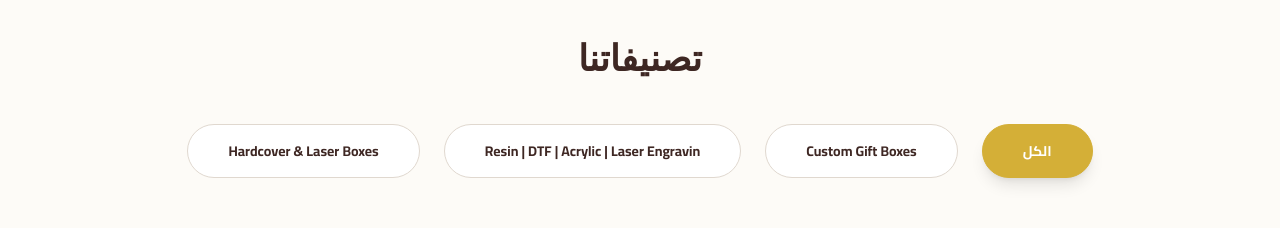
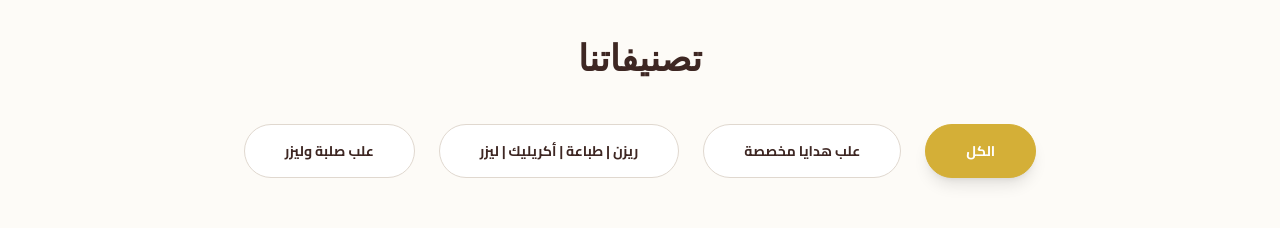
Before and after one commit to MraamHisham/pixelbox-website, a Next.js app: page / in a window 1280 px wide. Shown: the part 860-1088 px from the top of the page. Built offline with nearby package versions, Linux system fonts and the light colour scheme; no server answers; the database is empty; a web font is replaced by a local one.

Commit message:
Fix categories translation, layout, and site-wide animations

```diff
--- a/app/globals.css
+++ b/app/globals.css
@@ -19,15 +19,16 @@ body {
   overflow-x: hidden;
 }
 
-/* ده الكود اللي هيخلي أي حاجة تلمسيها تصغر أو تكبر */
-/* ده مخصوص للموبايل عشان يشتغل باللمس */
+/* أنيميشن إجباري للموبايل عشان أي حاجة تتلمس تصغر (Touch Animation) */
 @media (max-width: 768px) {
-  .hover\:scale-105:active { transform: scale(0.95) !important; }
-  .hover\:scale-110:active { transform: scale(0.90) !important; }
-  .hover\:scale-125:active { transform: scale(0.95) !important; }
-
-  /* حركة ناعمة */
-  a, button, .group {
-    transition: all 0.2s ease-in-out !important;
+  a:active, button:active {
+    transform: scale(0.92) !important;
+    transition: transform 0.1s ease-in-out !important;
   }
 }
+
+/* أنيميشن للكروت بتاعت المنتجات */
+.group:active {
+  transform: scale(0.96) !important;
+  transition: transform 0.1s ease-in-out !important;
+}
--- a/app/page.tsx
+++ b/app/page.tsx
@@ -60,14 +60,13 @@ export default function Home() {
     router.refresh();
   };
 
-  // الفلترة الذكية الجديدة
-  const handleCategoryClick = (category: string) => {
-    setActiveCategory(category);
+  // الفلترة الذكية
+  const handleCategoryClick = (categoryId: string) => {
+    setActiveCategory(categoryId);
 
-    if (category === "All") {
+    if (categoryId === "All") {
       setFilteredProducts(products);
-    } else if (category === "Resin | DTF | Acrylic | Laser Engravin") {
-      // لو دوس على التصنيف الكبير ده، بيدور على أي كلمة فيهم
+    } else if (categoryId === "ResinDTF") { // ده التصنيف المجمع
       setFilteredProducts(products.filter(p =>
         p.category && (
           p.category.toLowerCase().includes("resin") ||
@@ -77,9 +76,8 @@ export default function Home() {
         )
       ));
     } else {
-      // لو دوس على تصنيف عادي
       setFilteredProducts(products.filter(p =>
-        p.category && p.category.toLowerCase().includes(category.toLowerCase())
+        p.category && p.category.toLowerCase().includes(categoryId.toLowerCase())
       ));
     }
   };
@@ -90,6 +88,9 @@ export default function Home() {
       heroTitle: "الإبداع في كل بكسل", heroSubtitle: "نصنع لك تصاميم إعلانية وهويات بصرية تخطف الأنظار، بلمسة يدوية فاخرة.", heroCta: "اطلب تصميمك",
       categoriesTitle: "تصنيفاتنا",
       catAll: "الكل",
+      catGift: "علب هدايا مخصصة",
+      catResin: "ريزن | طباعة | أكريليك | ليزر",
+      catHardcover: "علب صلبة وليزر",
       latestProducts: "أحدث المنتجات", noProducts: "لا توجد منتجات في هذا التصنيف حالياً.", currency: "ر.س",
       login: "تسجيل الدخول", logout: "تسجيل الخروج",
       footerDesc: "نصنع الإبداع في كل بكسل.", quickLinks: "روابط سريعة", privacy: "سياسة الخصوصية", terms: "الشروط والأحكام", contactUs: "تواصل معنا", copyright: "© 2026 Pixel Box Ads. All rights reserved."
@@ -99,6 +100,9 @@ export default function Home() {
       heroTitle: "Creativity in Every Pixel", heroSubtitle: "We craft eye-catching ad designs and visual identities with a luxurious handmade touch.", heroCta: "Order Your Design",
       categoriesTitle: "Our Categories",
       catAll: "All",
+      catGift: "Custom Gift Boxes",
+      catResin: "Resin | DTF | Acrylic | Laser Engravin",
+      catHardcover: "Hardcover & Laser Boxes",
       latestProducts: "Latest Products", noProducts: "No products in this category.", currency: "SAR",
       login: "Login", logout: "Logout",
       footerDesc: "We craft creativity in every pixel.", quickLinks: "Quick Links", privacy: "Privacy Policy", terms: "Terms & Conditions", contactUs: "Contact Us", copyright: "© 2026 Pixel Box Ads. All rights reserved."
@@ -109,6 +113,14 @@ export default function Home() {
 
   if (loading) return <div className="min-h-screen flex items-center justify-center text-xl bg-[#fdfbf7] text-[#3e2723] font-cairo">Loading...</div>;
 
+  // قائمة التصنيفات
+  const categoriesList = [
+    { id: "All", label: text.catAll },
+    { id: "Custom Gift Boxes", label: text.catGift },
+    { id: "ResinDTF", label: text.catResin },
+    { id: "Hardcover", label: text.catHardcover },
+  ];
+
   return (
     <div className={`min-h-screen bg-[#fdfbf7] text-[#3e2723] font-cairo ${lang === 'ar' ? 'rtl' : 'ltr'}`} dir={lang === 'ar' ? 'rtl' : 'ltr'} translate="no">
 
@@ -118,12 +130,13 @@ export default function Home() {
 
         <header className="absolute top-0 w-full z-50 py-6 px-6">
           <div className="max-w-7xl mx-auto flex items-center justify-between relative">
+            {/* اللينكات مع أنيميشن اللف والتكبير */}
             <nav className="hidden md:flex gap-8 text-sm font-bold text-white drop-shadow-md mx-auto">
-              <Link href="/" className="hover:text-[#d4af37] hover:scale-110 active:scale-90 transition-all duration-300">{text.navHome}</Link>
-              <Link href="#products" className="hover:text-[#d4af37] hover:scale-110 active:scale-90 transition-all duration-300">{text.navProducts}</Link>
-              <Link href="#categories" className="hover:text-[#d4af37] hover:scale-110 active:scale-90 transition-all duration-300">{text.categoriesTitle}</Link>
-              <Link href="/about" className="hover:text-[#d4af37] hover:scale-110 active:scale-90 transition-all duration-300">{text.navAbout}</Link>
-              <Link href="/contact" className="hover:text-[#d4af37] hover:scale-110 active:scale-90 transition-all duration-300">{text.navContact}</Link>
+              <Link href="/" className="hover:text-[#d4af37] hover:rotate-3 hover:scale-110 active:scale-90 active:rotate-6 transition-all duration-300">{text.navHome}</Link>
+              <Link href="#products" className="hover:text-[#d4af37] hover:rotate-3 hover:scale-110 active:scale-90 active:rotate-6 transition-all duration-300">{text.navProducts}</Link>
+              <Link href="#categories" className="hover:text-[#d4af37] hover:rotate-3 hover:scale-110 active:scale-90 active:rotate-6 transition-all duration-300">{text.categoriesTitle}</Link>
+              <Link href="/about" className="hover:text-[#d4af37] hover:rotate-3 hover:scale-110 active:scale-90 active:rotate-6 transition-all duration-300">{text.navAbout}</Link>
+              <Link href="/contact" className="hover:text-[#d4af37] hover:rotate-3 hover:scale-110 active:scale-90 active:rotate-6 transition-all duration-300">{text.navContact}</Link>
             </nav>
 
             <div className="flex items-center gap-4 text-white drop-shadow-md absolute left-0">
@@ -148,62 +161,28 @@ export default function Home() {
         </div>
       </section>
 
-      {/* التصنيفات الجديدة (بالظبط زي ما إنتي طلبتي) */}
+      {/* التصنيفات (كل واحد في بيضاوي لوحده ومترجم) */}
       <section id="categories" className="max-w-7xl mx-auto px-6 py-24 bg-[#fdfbf7] text-center">
         <h2 className="font-playfair text-4xl font-bold mb-12">{text.categoriesTitle}</h2>
 
         <div className="flex flex-wrap justify-center gap-6">
-          {/* زرار الكل */}
+          {categoriesList.map((cat) => (
             <button
-            onClick={() => handleCategoryClick("All")}
-            className={`px-10 py-4 rounded-full text-sm font-bold border transition-all duration-300 hover:scale-105 active:scale-90 ${
-              activeCategory === "All"
+              key={cat.id}
+              onClick={() => handleCategoryClick(cat.id)}
+              className={`px-10 py-4 rounded-full text-sm font-bold border transition-all duration-300 hover:scale-105 hover:-translate-y-1 active:scale-90 ${
+                activeCategory === cat.id
                   ? 'bg-[#d4af37] text-white border-[#d4af37] shadow-lg'
                   : 'bg-white text-[#3e2723] border-[#e0d8cf] hover:border-[#d4af37] hover:text-[#d4af37]'
               }`}
             >
-            {text.catAll}
+              {cat.label}
             </button>
-
-          {/* التصنيف الأول */}
-          <button
-            onClick={() => handleCategoryClick("Custom Gift Boxes")}
-            className={`px-10 py-4 rounded-full text-sm font-bold border transition-all duration-300 hover:scale-105 active:scale-90 ${
-              activeCategory === "Custom Gift Boxes"
-                ? 'bg-[#d4af37] text-white border-[#d4af37] shadow-lg'
-                : 'bg-white text-[#3e2723] border-[#e0d8cf] hover:border-[#d4af37] hover:text-[#d4af37]'
-            }`}
-          >
-            Custom Gift Boxes
-          </button>
-
-          {/* التصنيف الثاني (المجمع) */}
-          <button
-            onClick={() => handleCategoryClick("Resin | DTF | Acrylic | Laser Engravin")}
-            className={`px-10 py-4 rounded-full text-sm font-bold border transition-all duration-300 hover:scale-105 active:scale-90 ${
-              activeCategory === "Resin | DTF | Acrylic | Laser Engravin"
-                ? 'bg-[#d4af37] text-white border-[#d4af37] shadow-lg'
-                : 'bg-white text-[#3e2723] border-[#e0d8cf] hover:border-[#d4af37] hover:text-[#d4af37]'
-            }`}
-          >
-            Resin | DTF | Acrylic | Laser Engravin
-          </button>
-
-          {/* التصنيف الثالث */}
-          <button
-            onClick={() => handleCategoryClick("Hardcover & Laser Boxes")}
-            className={`px-10 py-4 rounded-full text-sm font-bold border transition-all duration-300 hover:scale-105 active:scale-90 ${
-              activeCategory === "Hardcover & Laser Boxes"
-                ? 'bg-[#d4af37] text-white border-[#d4af37] shadow-lg'
-                : 'bg-white text-[#3e2723] border-[#e0d8cf] hover:border-[#d4af37] hover:text-[#d4af37]'
-            }`}
-          >
-            Hardcover & Laser Boxes
-          </button>
+          ))}
         </div>
       </section>
 
-      {/* المنتجات */}
+      {/* المنتجات مع أنيميشن */}
       <section id="products" className="max-w-7xl mx-auto px-6 py-24 bg-white border-t border-[#e0d8cf]">
         <h2 className="font-playfair text-4xl font-bold text-center mb-12">{text.latestProducts}</h2>
         {filteredProducts.length === 0 ? (
@@ -213,8 +192,7 @@ export default function Home() {
             {filteredProducts.map((product) => {
               const displayName = lang === 'en' && product.name_en ? product.name_en : product.name;
               return (
-                // الكارت هنا فيه hover:scale-105 و active:scale-95 عشان يتحرك
-                <div key={product.id} className="group bg-white rounded-xl shadow-sm overflow-hidden border border-[#e0d8cf] hover:shadow-2xl hover:scale-105 active:scale-95 transition-all duration-300">
+                <div key={product.id} className="group bg-white rounded-xl shadow-sm overflow-hidden border border-[#e0d8cf] hover:shadow-2xl hover:scale-[1.03] hover:-translate-y-2 active:scale-95 transition-all duration-300">
                   <Link href={`/products/${product.id}?lang=${lang}`}>
                     <div className="relative aspect-square bg-[#f5f1eb] overflow-hidden">
                       {product.image_url ? (
```
Lines whose indentation alone changed are shown as unchanged.
